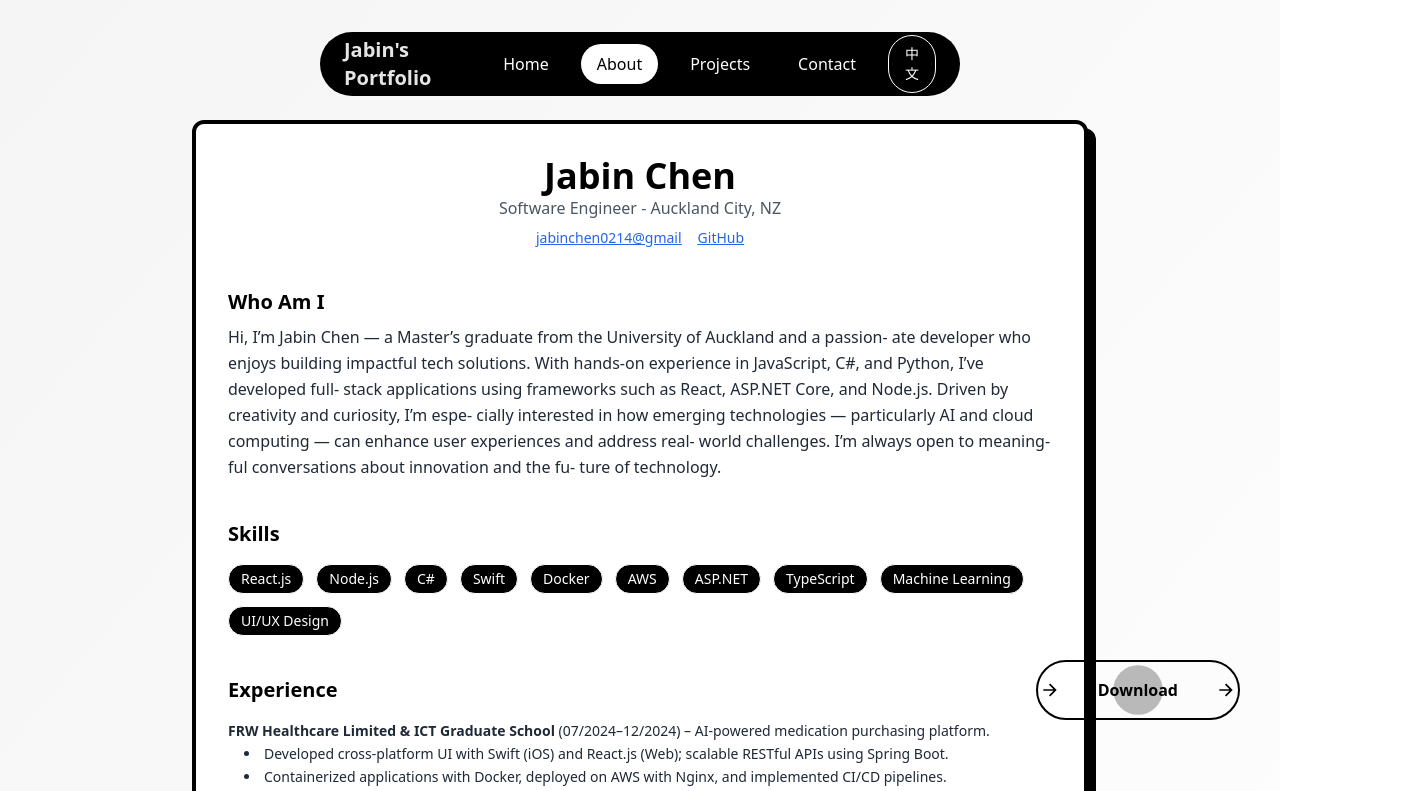
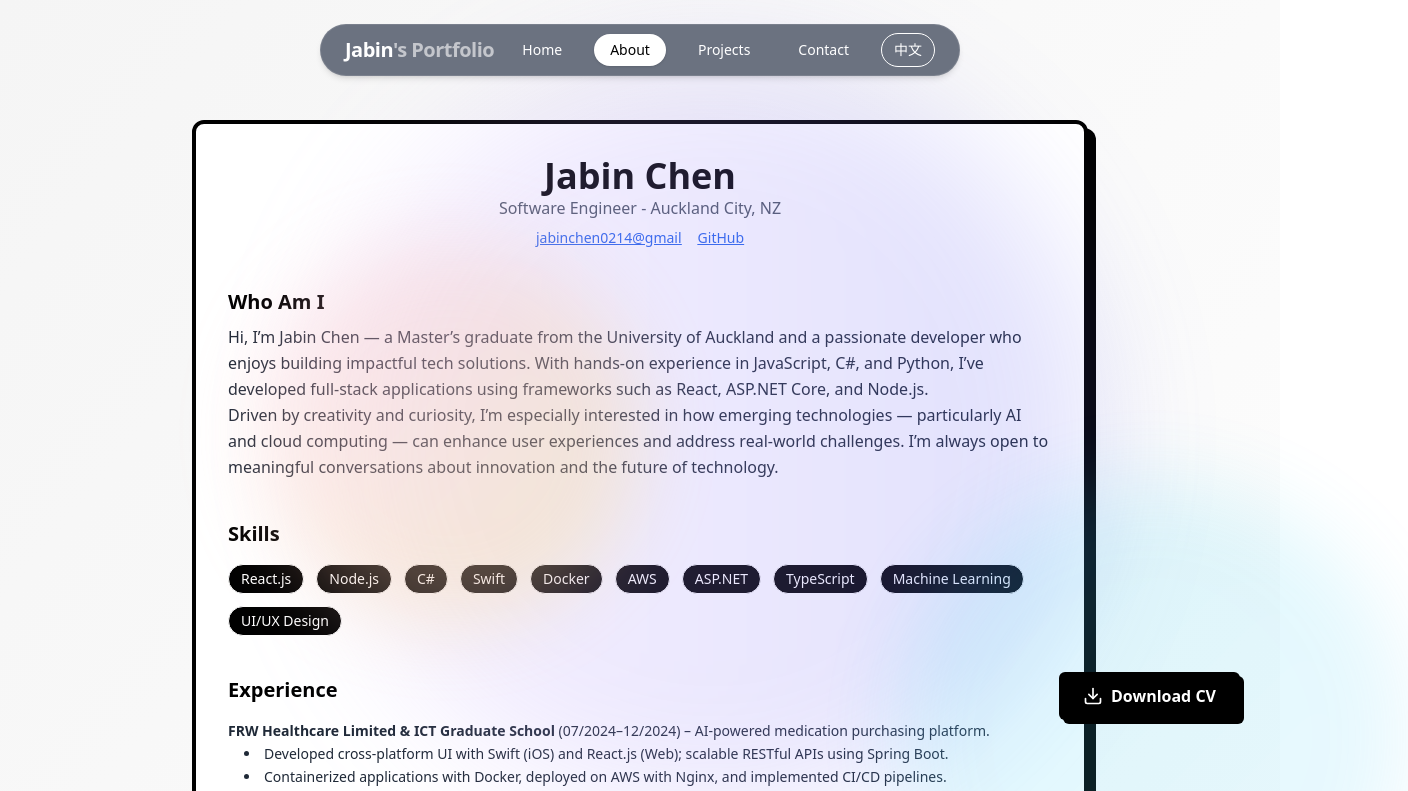
Before and after one commit to Jabin0214/my-page, a React (Vite) app: page /my-page/about in a window 1280 px wide. Shown: the top 791 px of the page, 1408 px wide, since content can reach past the window. Built offline with nearby package versions, Linux system fonts and the light colour scheme.

Commit message:
feat: add react-icons dependency, enhance DownloadButton with icon, and improve Navbar and About page layout and content

```diff
--- a/package.json
+++ b/package.json
@@ -18,6 +18,7 @@
     "react": "^18.3.1",
     "react-dom": "^18.3.1",
     "react-i18next": "^15.4.1",
+    "react-icons": "^5.5.0",
     "react-router-dom": "^7.1.5",
     "tailwindcss-animate": "^1.0.7"
   },
--- /dev/null
+++ b/src/components/BackgroundVisual.jsx
@@ -0,0 +1,27 @@
+import React from 'react';
+
+const BackgroundVisual = () => {
+  return (
+    <div className="absolute inset-0 z-0 ">
+      {/* 色块1 */}
+      <div className="absolute top-1/2 left-1/2 w-[60vw] h-[60vw]
+                     bg-gradient-to-r from-purple-300 to-indigo-500
+                     rounded-full blur-3xl opacity-20
+                     animate-bg-move" />
+
+      {/* 色块2 */}
+      <div className="absolute top-[30%] left-[20%] w-[30vw] h-[30vw]
+                     bg-gradient-to-br from-pink-300 to-yellow-300
+                     rounded-full blur-2xl opacity-25
+                     animate-bg-move-fast" />
+
+      {/* 色块3 */}
+      <div className="absolute top-[60%] left-[70%] w-[40vw] h-[40vw]
+                     bg-gradient-to-tl from-sky-300 to-cyan-400
+                     rounded-full blur-2xl opacity-15
+                     animate-bg-move-reverse" />
+    </div>
+  );
+};
+
+export default BackgroundVisual;
--- a/src/components/DownloadButton.jsx
+++ b/src/components/DownloadButton.jsx
@@ -1,5 +1,6 @@
 import React, { useState } from 'react';
 import { motion } from 'framer-motion';
+import { FiDownload } from 'react-icons/fi'; // 引入下载图标
 
 const DownloadButton = () => {
   const [hovered, setHovered] = useState(false);
@@ -18,56 +19,18 @@ const DownloadButton = () => {
   };
 
   return (
-    <button
+    <motion.button
       onClick={handleDownload}
       onMouseEnter={() => setHovered(true)}
       onMouseLeave={() => setHovered(false)}
-      className="relative inline-flex items-center justify-center gap-2 px-8 py-4 rounded-full font-semibold text-black border-2 border-black bg-transparent overflow-hidden transition-all duration-500 ease-in-out hover:text-white hover:bg-black hover:rounded-xl active:scale-95"
+      className="relative inline-flex items-center gap-2 px-6 py-3 rounded-md font-semibold text-white bg-black transition-all duration-300 ease-in-out hover:bg-gray-800 active:scale-95 shadow-md"
+      style={{ boxShadow: '4px 4px 0 #000' }}
+      whileHover={{ y: -2, boxShadow: '6px 6px 0 #000' }}
+      whileTap={{ scale: 0.95 }}
     >
-      {/* 背景扩展圆 */}
-      <motion.span
-        initial={{ scale: 0 }}
-        animate={{ scale: hovered ? 12 : 0 }}
-        transition={{ duration: 0.6, ease: 'easeInOut' }}
-        className="absolute inset-0 bg-black rounded-full z-0"
-      />
-      {/* 呼吸效果圆 */}
-      <motion.span
-        className="absolute w-12 h-12 bg-black opacity-20 rounded-full z-0"
-        animate={{ scale: [1, 1.2, 1], opacity: [0.3, 0.1, 0.3] }}
-        transition={{ repeat: Infinity, duration: 2, ease: 'easeInOut' }}
-      />
-      {/* 左箭头 */}
-      <motion.svg
-        xmlns="http://www.w3.org/2000/svg"
-        fill="currentColor"
-        viewBox="0 0 24 24"
-        className="w-5 h-5 text-current z-10"
-        initial={{ x: '-150%' }}
-        animate={{ x: hovered ? '0%' : '-150%' }}
-        transition={{ duration: 0.6, ease: 'easeInOut' }}
-      >
-        <path d="M16.17 11H4v2h12.17l-5.36 5.36 1.41 1.41L20 12l-7.78-7.78-1.41 1.41z" />
-      </motion.svg>
-
-      {/* 中间文字 */}
-      <span className="relative z-10 transition-transform duration-500 ease-in-out">
-        Download
-      </span>
-
-      {/* 右箭头 */}
-      <motion.svg
-        xmlns="http://www.w3.org/2000/svg"
-        fill="currentColor"
-        viewBox="0 0 24 24"
-        className="w-5 h-5 text-current z-10"
-        initial={{ x: '150%' }}
-        animate={{ x: hovered ? '0%' : '150%' }}
-        transition={{ duration: 0.6, ease: 'easeInOut' }}
-      >
-        <path d="M16.17 11H4v2h12.17l-5.36 5.36 1.41 1.41L20 12l-7.78-7.78-1.41 1.41z" />
-      </motion.svg>
-    </button>
+      <FiDownload className="w-5 h-5" />
+      <span>Download CV</span>
+    </motion.button>
   );
 };
 
--- a/src/components/Navbar.jsx
+++ b/src/components/Navbar.jsx
@@ -4,10 +4,9 @@ import { useTranslation } from 'react-i18next';
 
 const Navbar = () => {
   const { t, i18n } = useTranslation();
-  const [lang, setLang] = useState(i18n.language); // 当前语言
+  const [lang, setLang] = useState(i18n.language);
   const location = useLocation();
   const currentPath = location.pathname;
-
 
   const toggleLanguage = () => {
     const newLang = i18n.language === 'en' ? 'zh' : 'en';
@@ -15,35 +14,41 @@ const Navbar = () => {
     setLang(newLang);
   };
 
+  const navLinks = t("navLinks", { returnObjects: true });
+
   return (
-    <div className="fixed top-8 left-0 right-0 flex justify-center z-50">
-      <nav className="fixed w-11/12 md:w-2/3 lg:w-1/2 bg-black backdrop-blur-lg z-50 rounded-full px-6">
-        <div className="flex justify-between items-center h-16">
-          <Link to="/" className="text-xl font-bold text-neutral-200">
-            Jabin's Portfolio
+    <div className="fixed top-6 left-0 right-0 z-50 flex justify-center">
+      <nav className="w-11/12 md:w-3/4 lg:w-2/3 xl:w-1/2 px-6 py-2
+                      bg-gray-500 backdrop-blur-md border border-white/10
+                      shadow-md rounded-full flex justify-between items-center">
+        {/* Logo */}
+        <Link to="/" className="text-lg sm:text-xl font-semibold text-white tracking-tight">
+          Jabin<span className="opacity-60">'s Portfolio</span>
         </Link>
 
-          <div className="flex items-center space-x-4">
-          {t("navLinks", { returnObjects: true }).map((link) => (
+        {/* Links + Language */}
+        <div className="flex items-center space-x-2 sm:space-x-4">
+          {navLinks.map((link) => (
             <Link
               key={link.path}
               to={link.path}
-    className={`hover:text-black transition-colors hover:bg-white px-4 py-2 rounded-full ${
-      currentPath === link.path ? "bg-white text-black" : "bg-transparent text-white"
+              className={`px-4 py-1.5 rounded-full text-sm font-medium transition-all
+                ${
+                  currentPath === link.path
+                    ? "bg-white text-black shadow"
+                    : "text-white hover:bg-white/20"
                 }`}
             >
               {link.label}
             </Link>
           ))}
 
-            {/* Language Switch Button */}
           <button
             onClick={toggleLanguage}
-              className="px-4 py-2 text-sm rounded-full border border-white text-white hover:bg-white hover:text-black transition-all"
+            className="px-3 py-1.5 text-sm rounded-full border border-white text-white hover:bg-white hover:text-black transition-all"
           >
             {lang === 'en' ? '中文' : 'EN'}
           </button>
-          </div>
         </div>
       </nav>
     </div>
--- a/src/locales/en.json
+++ b/src/locales/en.json
@@ -1,5 +1,5 @@
 {
-  "navLinks":[
+  "navLinks": [
     { "path": "/", "label": "Home" },
     { "path": "/about", "label": "About" },
     { "path": "/projects", "label": "Projects" },
@@ -7,17 +7,89 @@
   ],
   "Home": {
     "title": "Hello, I am Jabin",
-      "description": "Full Stack Developer / UI Designer / Creator",
+    "description": "Full Stack Developer / Tech Enthusiast / Creator",
     "link": ["Projects", "Contact"]
   },
   "About": {
-      "title": "About Me",
-      "intro1": "I'm a Software Engineer with 2 years of full-stack development experience, passionate about scalable web and mobile applications. I specialize in React.js, C#, Node.js, and Swift, with expertise in Docker-based deployments, AWS cloud services, and RESTful API design.",
-      "intro2": "I have worked on innovative projects, such as developing a medication automation app using AI-powered image recognition, and contributed to MERN Stack applications integrating Spotify & OpenAI APIs. I thrive in agile environments, ensuring CI/CD optimization, clean code, and performance-driven solutions.",
-      "subtitle1": "Technical Skills",
-      "skill": ["React.js", "Node.js", "C#", "Swift", "Docker", "AWS", "ASP.NET", "TypeScript", "Machine Learning", "UI/UX Design"],
-      "subtitle2": "Current focuses",
-      "curent": "Currently, I am focused on enhancing my skills in machine learning and cloud computing, with a keen interest in exploring the latest advancements in AI and their applications in software development."
+    "title": "Jabin Chen",
+    "subtitle": "Software Engineer - Auckland City, NZ",
+    "contact": {
+      "email": "jabinchen0214@gmail",
+      "github": "https://github.com/Jabin0214"
+    },
+    "whoAmI": {
+      "title": "Who Am I",
+      "paragraph1": "Hi, I’m Jabin Chen — a Master’s graduate from the University of Auckland and a passionate developer who enjoys building impactful tech solutions. With hands-on experience in JavaScript, C#, and Python, I’ve developed full-stack applications using frameworks such as React, ASP.NET Core, and Node.js.",
+      "paragraph2": "Driven by creativity and curiosity, I’m especially interested in how emerging technologies — particularly AI and cloud computing — can enhance user experiences and address real-world challenges. I’m always open to meaningful conversations about innovation and the future of technology."
+    },
+    "skills": {
+      "title": "Skills",
+      "list": [
+        "React.js",
+        "Node.js",
+        "C#",
+        "Swift",
+        "Docker",
+        "AWS",
+        "ASP.NET",
+        "TypeScript",
+        "Machine Learning",
+        "UI/UX Design"
+      ]
+    },
+    "experience": {
+      "title": "Experience",
+      "item1": {
+        "company": "FRW Healthcare Limited & ICT Graduate School",
+        "duration": "07/2024–12/2024",
+        "description": "AI-powered medication purchasing platform.",
+        "point1": "Developed cross-platform UI with Swift (iOS) and React.js (Web); scalable RESTful APIs using Spring Boot.",
+        "point2": "Containerized applications with Docker, deployed on AWS with Nginx, and implemented CI/CD pipelines.",
+        "point3": "Enhanced pharmacy workflow efficiency by 40% through AI-driven automation and system performance tuning."
+      },
+      "item2": {
+        "company": "The University of Auckland",
+        "duration": "02/2023–12/2024",
+        "description": "Teaching Assistant for Computer Science courses.",
+        "point1": "Evaluated and graded assignments for Principles of Programming, Software Fundamentals, and Computer Organisation.",
+        "point2": "Provided feedback and additional learning support to students, improving academic performance and understanding."
+      },
+      "item3": {
+        "company": "Musichat",
+        "duration": "07/2023–11/2023",
+        "description": "Full Stack Developer for AI-integrated music web application.",
+        "point1": "Built full-stack app using MERN stack, integrating Spotify API for music playback and OpenAI API for conversational AI.",
+        "point2": "Implemented real-time chat with Socket.IO; optimized MongoDB for high concurrency in an Agile environment."
+      },
+      "item4": {
+        "company": "AI Financial Platform (Personal Project)",
+        "duration": "01/2025–Present",
+        "description": "Stock portfolio and AI news podcast system.",
+        "point1": "Developed responsive frontend with React and Tailwind; secure routing via context-based authentication.",
+        "point2": "Designed layered RESTful APIs with ASP.NET Core and EF Core; integrated DeepSeek and NewsAPI for financial summaries.",
+        "point3": "Converted summaries into podcasts using Azure TTS; deployed services via Docker and Azure App Service with CI/CD."
+      },
+      "item5": {
+        "company": "Danone Nutricia (Virtual Internship)",
+        "duration": "06/2023",
+        "description": "Display-only productivity web app.",
+        "point1": "Built a responsive frontend using React.js and designed user flows in Figma.",
+        "point2": "Developed RESTful APIs with Python Flask to retrieve and serve production order documents."
+      }
+    },
+    "education": {
+      "title": "Education",
+      "degree1": "Master of Information Technology – University of Auckland",
+      "degree2": "Bachelor of Science in Computer Science – University of Auckland"
+    },
+    "languages": {
+      "title": "Languages",
+      "list": "English, Mandarin-Chinese"
+    },
+    "hobbies": {
+      "title": "Hobbies",
+      "list": "Exploring • Hiking • GitHub mini-projects"
+    }
   },
   "Projects": {
     "sectionTitle": "My Projects",
@@ -35,7 +107,6 @@
         "description": "Built a full-stack web application integrating Spotify and OpenAI APIs, allowing users to review, chat, and discover music interactively.",
         "tags": ["MERN Stack", "React", "Node.js", "MongoDB", "Express", "OpenAI API"],
         "github": "https://github.com/Jabin0214/Music-Chat"
-
       },
       {
         "id": 3,
--- a/src/locales/zh.json
+++ b/src/locales/zh.json
@@ -7,7 +7,7 @@
   ],
   "Home": {
     "title": "你好，我是 Jabin",
-    "description": "全栈开发者 / UI 设计师 / 创作者",
+    "description": "全栈开发者 / 技术迷 / 创作者",
     "link": ["项目", "联系我"]
   },
   "About": {
--- a/src/pages/About.jsx
+++ b/src/pages/About.jsx
@@ -1,49 +1,42 @@
 import React from 'react';
 import { useTranslation } from 'react-i18next';
 import DownloadButton from '../components/DownloadButton';
+import BackgroundVisual from '../components/BackgroundVisual';
 
 const About = () => {
-  const {t} = useTranslation();
+  const { t } = useTranslation();
 
   return (
     <section className="min-h-screen px-6 py-20 bg-gradient-to-br from-neutral-100 to-white flex justify-center items-start">
+      <BackgroundVisual />
+
       <div className="w-full max-w-4xl bg-white border-4 border-black shadow-[8px_8px_0_#000] rounded-xl p-8 space-y-10 mt-10">
         {/* Header */}
         <div className="text-center">
-          <h1 className="text-4xl font-bold text-black">Jabin Chen</h1>
-          <p className="text-md text-gray-600">Software Engineer - Auckland City, NZ</p>
+          <h1 className="text-4xl font-bold text-black">{t('About.title')}</h1>
+          <p className="text-md text-gray-600">{t('About.subtitle')}</p>
           <div className="mt-2 flex justify-center gap-4 text-sm text-blue-600 underline">
-            <a href="mailto:jabinchen0214@gmail">jabinchen0214@gmail</a>
-            <a href="https://github.com/Jabin0214" target="_blank" rel="noopener noreferrer">GitHub</a>
+            <a href={`mailto:${t('About.contact.email')}`}>{t('About.contact.email')}</a>
+            <a href={t('About.contact.github')} target="_blank" rel="noopener noreferrer">GitHub</a>
           </div>
         </div>
 
         {/* Summary */}
         <div>
-          <h2 className="text-xl font-semibold text-black mb-2">Who Am I</h2>
+          <h2 className="text-xl font-semibold text-black mb-2">{t('About.whoAmI.title')}</h2>
           <p className="text-gray-800 leading-relaxed">
-          Hi, I’m Jabin Chen — a Master’s graduate from
-the University of Auckland and a passion-
-ate developer who enjoys building impactful
-tech solutions. With hands-on experience in
-JavaScript, C#, and Python, I’ve developed full-
-stack applications using frameworks such as
-React, ASP.NET Core, and Node.js.
-Driven by creativity and curiosity, I’m espe-
-cially interested in how emerging technologies
-— particularly AI and cloud computing — can
-enhance user experiences and address real-
-world challenges. I’m always open to meaning-
-ful conversations about innovation and the fu-
-ture of technology.
+            {t('About.whoAmI.paragraph1')}
+          </p>
+          <p className="text-gray-800 leading-relaxed">
+            {t('About.whoAmI.paragraph2')}
           </p>
         </div>
 
         {/* Skills */}
         <div>
-          <h2 className="text-xl font-semibold text-black mb-4">Skills</h2>
+          <h2 className="text-xl font-semibold text-black mb-4">{t('About.skills.title')}</h2>
           <div className="flex flex-wrap gap-3 text-sm">
-            {t('About.skill', { returnObjects: true }).map(skill => (
+            {t('About.skills.list', { returnObjects: true }).map(skill => (
               <span key={skill} className="bg-black text-white px-3 py-1 rounded-full border border-white">
                 {skill}
               </span>
@@ -53,48 +46,48 @@ ture of technology.
 
         {/* Experience */}
         <div>
-          <h2 className="text-xl font-semibold text-black mb-4">Experience</h2>
+          <h2 className="text-xl font-semibold text-black mb-4">{t('About.experience.title')}</h2>
           <ul className="space-y-3 text-gray-800 text-sm leading-relaxed">
 
             <li>
-    <strong>FRW Healthcare Limited & ICT Graduate School</strong> (07/2024–12/2024) – AI-powered medication purchasing platform.
+              <strong>{t('About.experience.item1.company')}</strong> ({t('About.experience.item1.duration')}) – {t('About.experience.item1.description')}
               <ul className="list-disc list-inside ml-4">
-      <li>Developed cross-platform UI with Swift (iOS) and React.js (Web); scalable RESTful APIs using Spring Boot.</li>
-      <li>Containerized applications with Docker, deployed on AWS with Nginx, and implemented CI/CD pipelines.</li>
-      <li>Enhanced pharmacy workflow efficiency by 40% through AI-driven automation and system performance tuning.</li>
+                <li>{t('About.experience.item1.point1')}</li>
+                <li>{t('About.experience.item1.point2')}</li>
+                <li>{t('About.experience.item1.point3')}</li>
               </ul>
             </li>
 
             <li>
-    <strong>The University of Auckland</strong> (02/2023–12/2024) – Teaching Assistant for Computer Science courses.
+              <strong>{t('About.experience.item2.company')}</strong> ({t('About.experience.item2.duration')}) – {t('About.experience.item2.description')}
               <ul className="list-disc list-inside ml-4">
-      <li>Evaluated and graded assignments for Principles of Programming, Software Fundamentals, and Computer Organisation.</li>
-      <li>Provided feedback and additional learning support to students, improving academic performance and understanding.</li>
+                <li>{t('About.experience.item2.point1')}</li>
+                <li>{t('About.experience.item2.point2')}</li>
               </ul>
             </li>
 
             <li>
-    <strong>Musichat</strong> (07/2023–11/2023) – Full Stack Developer for AI-integrated music web application.
+              <strong>{t('About.experience.item3.company')}</strong> ({t('About.experience.item3.duration')}) – {t('About.experience.item3.description')}
               <ul className="list-disc list-inside ml-4">
-      <li>Built full-stack app using MERN stack, integrating Spotify API for music playback and OpenAI API for conversational AI.</li>
-      <li>Implemented real-time chat with Socket.IO; optimized MongoDB for high concurrency in an Agile environment.</li>
+                <li>{t('About.experience.item3.point1')}</li>
+                <li>{t('About.experience.item3.point2')}</li>
               </ul>
             </li>
 
             <li>
-    <strong>AI Financial Platform (Personal Project)</strong> (01/2025–Present) – Stock portfolio and AI news podcast system.
+              <strong>{t('About.experience.item4.company')}</strong> ({t('About.experience.item4.duration')}) – {t('About.experience.item4.description')}
               <ul className="list-disc list-inside ml-4">
-      <li>Developed responsive frontend with React and Tailwind; secure routing via context-based authentication.</li>
-      <li>Designed layered RESTful APIs with ASP.NET Core and EF Core; integrated DeepSeek and NewsAPI for financial summaries.</li>
-      <li>Converted summaries into podcasts using Azure TTS; deployed services via Docker and Azure App Service with CI/CD.</li>
+                <li>{t('About.experience.item4.point1')}</li>
+                <li>{t('About.experience.item4.point2')}</li>
+                <li>{t('About.experience.item4.point3')}</li>
               </ul>
             </li>
 
             <li>
-    <strong>Danone Nutricia (Virtual Internship)</strong> (06/2023) – Display-only productivity web app.
+              <strong>{t('About.experience.item5.company')}</strong> ({t('About.experience.item5.duration')}) – {t('About.experience.item5.description')}
               <ul className="list-disc list-inside ml-4">
-      <li>Built a responsive frontend using React.js and designed user flows in Figma.</li>
-      <li>Developed RESTful APIs with Python Flask to retrieve and serve production order documents.</li>
+                <li>{t('About.experience.item5.point1')}</li>
+                <li>{t('About.experience.item5.point2')}</li>
               </ul>
             </li>
 
@@ -103,20 +96,20 @@ ture of technology.
 
         {/* Education */}
         <div>
-          <h2 className="text-xl font-semibold text-black mb-2">Education</h2>
-          <p className="text-gray-800">Master of Information Technology – University of Auckland</p>
-          <p className="text-gray-800">Bachelor of Science in Computer Science – University of Auckland</p>
+          <h2 className="text-xl font-semibold text-black mb-2">{t('About.education.title')}</h2>
+          <p className="text-gray-800">{t('About.education.degree1')}</p>
+          <p className="text-gray-800">{t('About.education.degree2')}</p>
         </div>
 
         {/* Languages & Hobbies */}
         <div className="grid sm:grid-cols-2 gap-4 text-sm text-gray-700">
           <div>
-            <h3 className="font-bold text-black">Languages</h3>
-            <p>English, Mandarin-Chinese</p>
+            <h3 className="font-bold text-black">{t('About.languages.title')}</h3>
+            <p>{t('About.languages.list')}</p>
           </div>
           <div>
-            <h3 className="font-bold text-black">Hobbies</h3>
-            <p>Exploring • Hiking • GitHub mini-projects</p>
+            <h3 className="font-bold text-black">{t('About.hobbies.title')}</h3>
+            <p>{t('About.hobbies.list')}</p>
           </div>
         </div>
       </div>
--- a/tailwind.config.js
+++ b/tailwind.config.js
@@ -8,6 +8,7 @@ export default {
     extend: {
       animation: {
         'text-gradient': 'gradientMove 3s infinite linear',
+        'bg-move': 'bg-move 10s ease-in-out infinite',
       },
       keyframes: {
         gradientMove: {
@@ -15,6 +16,10 @@ export default {
           '50%': { backgroundPosition: '100% 50%' },
           '100%': { backgroundPosition: '0% 50%' },
         },
+        'bg-move': {
+          '0%, 100%': { transform: 'translate(-50%, -50%)' },
+          '50%': { transform: 'translate(-40%, -45%)' },
+        },
       },
     },
   },
```
Also changed, not shown: src/pages/Home.jsx (+32 -19 lines), 1 other file (tests, documents, lock files or other folders). Lines whose indentation alone changed are shown as unchanged.
